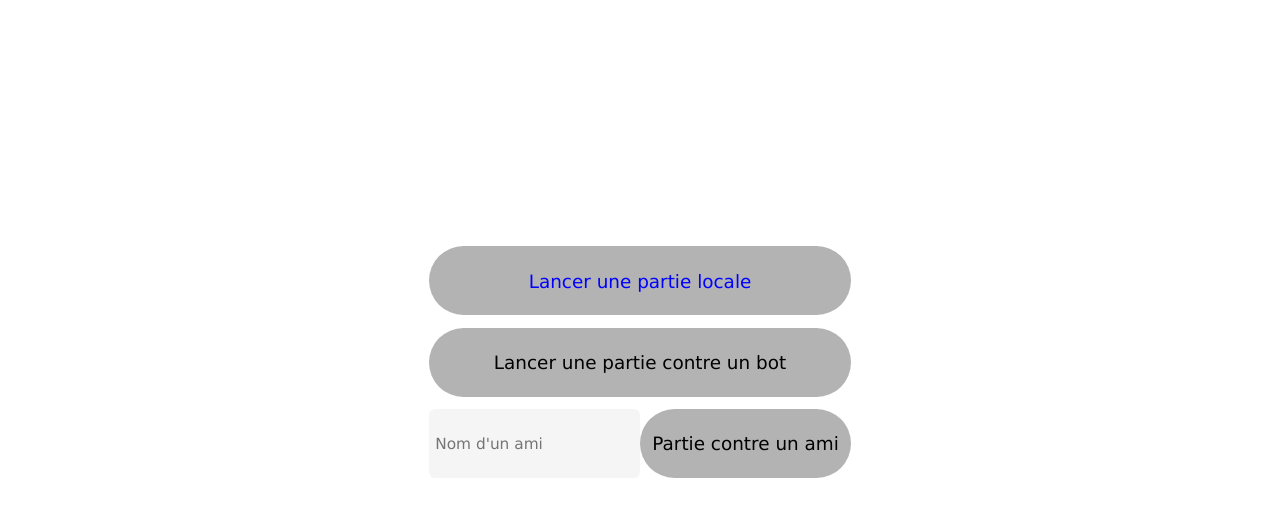
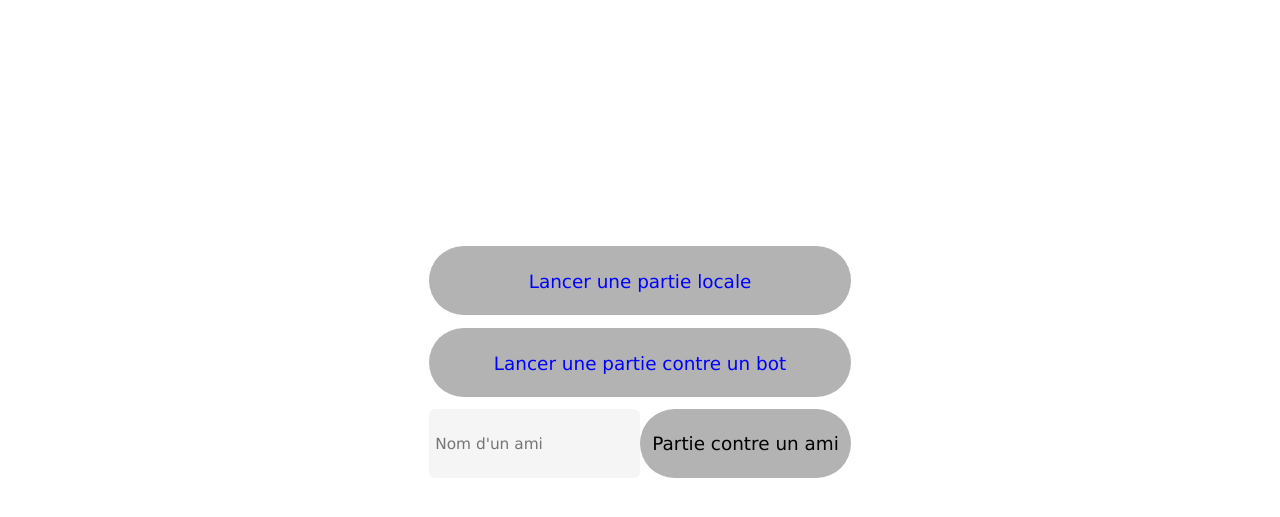
Before and after one commit to FlorianLatapie/PNS-SI4-S8_ps8-2023-noframeworknoproblem, a website: page front/home/home.html in a window 1280 px wide. Shown: the part 85-602 px from the top of the page. Drawn offline with Linux system fonts and the light colour scheme.

Commit message:
ajout du lien sur le bouton "jouer contre ia" sur la page d'accueil

```diff
--- a/front/home/home.html
+++ b/front/home/home.html
@@ -20,7 +20,7 @@
 <main>
     <div id="button-container">
         <button class="home-button"><a href="../play/local/play.html">Lancer une partie locale</a></button>
-        <button class="home-button">Lancer une partie contre un bot</button>
+        <button class="home-button"><a href="../play/aiPlay/aiPlay.html">Lancer une partie contre un bot</a></button>
         <form class="home-button" method="post">
             <input class="text-input half-home-button" name="friend-name" placeholder="Nom d'un ami" type="text">
             <button class="half-home-button" name="launch-game" type="submit">Partie contre un ami</button>
```
